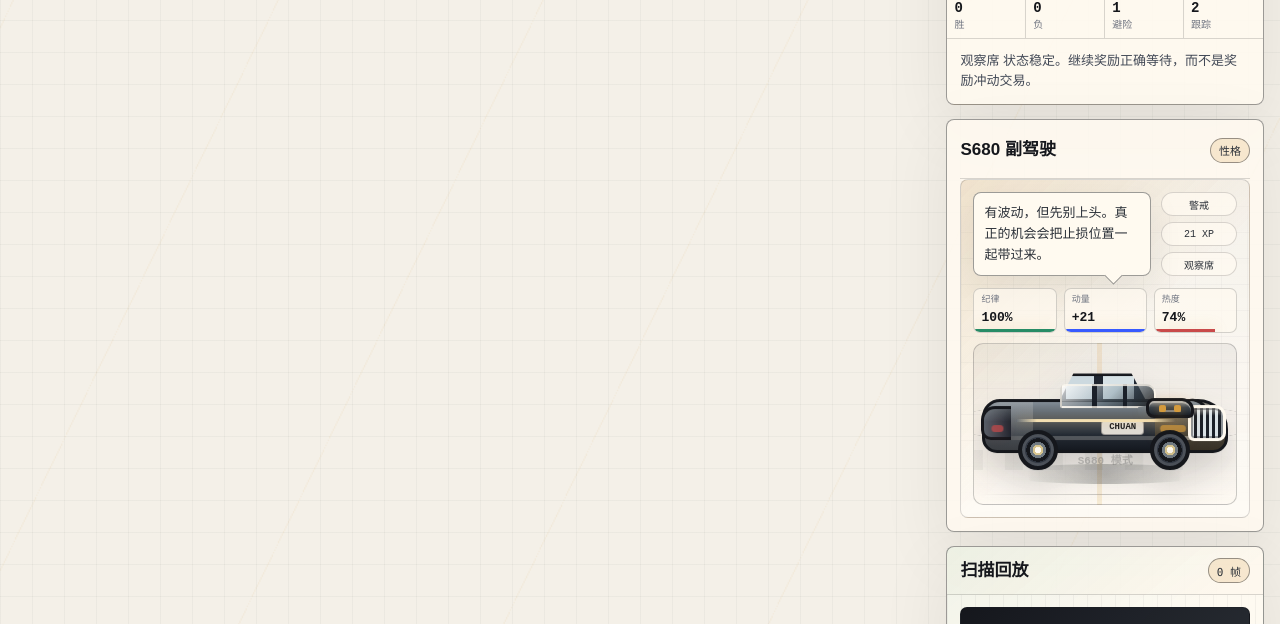
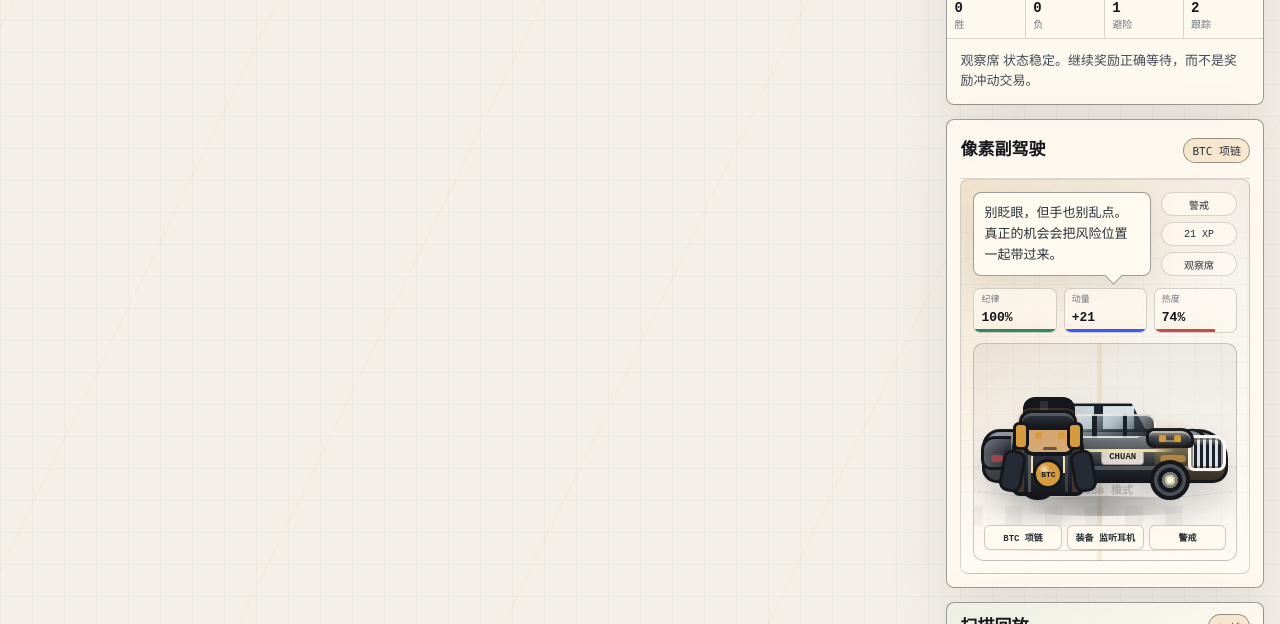
Before and after one commit to TianYuan1926/chuan-market-radar, a Next.js app: page / in a window 1280 px wide. Shown: the part 3500-4124 px from the top of the page. Built offline with nearby package versions, Linux system fonts and the light colour scheme; no server answers; the database is empty.

Commit message:
feat: add pixel copilot foundation

```diff
--- a/src/app/globals.css
+++ b/src/app/globals.css
@@ -1292,7 +1292,7 @@ p {
 .s680-stage {
   position: relative;
   z-index: 2;
-  min-height: 162px;
+  min-height: 218px;
   margin: 0 12px 12px;
   overflow: hidden;
   border: 1px solid rgba(21, 23, 28, 0.22);
@@ -1326,10 +1326,223 @@ p {
   animation: roadTick 2.8s var(--curve) infinite;
 }
 
+.copilot-avatar {
+  position: absolute;
+  left: 28px;
+  bottom: 58px;
+  z-index: 10;
+  width: 92px;
+  height: 118px;
+  filter: drop-shadow(8px 14px 12px rgba(21, 23, 28, 0.16));
+}
+
+.copilot-gear {
+  position: absolute;
+  top: 26px;
+  left: 17px;
+  z-index: 5;
+  width: 58px;
+  height: 20px;
+  border: 3px solid var(--ink);
+  border-radius: 12px 12px 4px 4px;
+  background: linear-gradient(180deg, #303743, #15171c);
+  box-shadow:
+    inset 0 3px 0 rgba(255, 250, 240, 0.18),
+    0 0 0 2px rgba(213, 155, 61, 0.2);
+}
+
+.copilot-gear::before,
+.copilot-gear::after {
+  content: "";
+  position: absolute;
+  top: 9px;
+  width: 10px;
+  height: 22px;
+  border: 3px solid var(--ink);
+  border-radius: 6px;
+  background: var(--amber);
+}
+
+.copilot-gear::before { left: -9px; }
+.copilot-gear::after { right: -9px; }
+
+.copilot-head {
+  position: absolute;
+  top: 18px;
+  left: 21px;
+  z-index: 4;
+  width: 52px;
+  height: 54px;
+  border: 4px solid var(--ink);
+  border-radius: 12px 12px 10px 10px;
+  background:
+    linear-gradient(180deg, rgba(255, 250, 240, 0.36), transparent 34%),
+    #d6a978;
+}
+
+.copilot-hair {
+  position: absolute;
+  top: -9px;
+  right: -4px;
+  left: -4px;
+  z-index: 2;
+  height: 22px;
+  border: 4px solid var(--ink);
+  border-bottom: 0;
+  border-radius: 12px 12px 4px 4px;
+  background:
+    linear-gradient(90deg, #15171c 0 30%, #2b3038 30% 48%, #15171c 48% 100%);
+}
+
+.copilot-expression {
+  position: absolute;
+  top: 24px;
+  left: 8px;
+  z-index: 3;
+  width: 30px;
+  height: 11px;
+  display: flex;
+  justify-content: space-between;
+  align-items: center;
+}
+
+.copilot-eye {
+  width: 7px;
+  height: 7px;
+  border-radius: 2px;
+  background: var(--green);
+  box-shadow: 0 0 12px rgba(39, 140, 102, 0.7);
+}
+
+.pet-module--alert .copilot-eye {
+  background: var(--amber);
+  box-shadow: 0 0 12px rgba(213, 155, 61, 0.82);
+}
+
+.pet-module--serious .copilot-eye {
+  height: 4px;
+  background: var(--red);
+  box-shadow: 0 0 12px rgba(201, 74, 74, 0.72);
+}
+
+.copilot-expression::after {
+  content: "";
+  position: absolute;
+  right: 8px;
+  bottom: -9px;
+  left: 8px;
+  height: 3px;
+  border-radius: 999px;
+  background: rgba(21, 23, 28, 0.56);
+}
+
+.copilot-body {
+  position: absolute;
+  left: 10px;
+  bottom: 6px;
+  z-index: 3;
+  width: 72px;
+  height: 62px;
+  border: 4px solid var(--ink);
+  border-radius: 14px 14px 8px 8px;
+  background:
+    linear-gradient(90deg, rgba(213, 155, 61, 0.2) 0 12%, transparent 12% 88%, rgba(213, 155, 61, 0.2) 88%),
+    linear-gradient(180deg, #343b46, #171b21);
+}
+
+.copilot-body::before,
+.copilot-body::after {
+  content: "";
+  position: absolute;
+  top: 12px;
+  width: 17px;
+  height: 36px;
+  border: 3px solid var(--ink);
+  border-radius: 9px;
+  background: #252b35;
+}
+
+.copilot-body::before {
+  left: -15px;
+  transform: rotate(10deg);
+}
+
+.copilot-body::after {
+  right: -15px;
+  transform: rotate(-10deg);
+}
+
+.copilot-jacket {
+  position: absolute;
+  inset: 8px 12px 0;
+  border-left: 3px solid rgba(255, 250, 240, 0.22);
+  border-right: 3px solid rgba(255, 250, 240, 0.14);
+}
+
+.copilot-chain {
+  position: absolute;
+  top: 5px;
+  left: 50%;
+  z-index: 4;
+  width: 34px;
+  height: 30px;
+  border: 2px solid #f3dfb2;
+  border-bottom: 0;
+  border-radius: 50% 50% 0 0;
+  transform: translateX(-50%);
+}
+
+.copilot-medallion {
+  position: absolute;
+  left: 50%;
+  bottom: -16px;
+  width: 30px;
+  height: 30px;
+  display: grid;
+  place-items: center;
+  border: 3px solid var(--ink);
+  border-radius: 50%;
+  background:
+    radial-gradient(circle at 35% 30%, rgba(255, 250, 240, 0.72), transparent 24%),
+    var(--amber);
+  color: var(--ink);
+  font-family: "Fira Code", "JetBrains Mono", monospace;
+  font-size: 8px;
+  font-weight: 900;
+  transform: translateX(-50%);
+}
+
+.copilot-level-strip {
+  position: absolute;
+  right: 10px;
+  bottom: 10px;
+  left: 10px;
+  z-index: 12;
+  display: grid;
+  grid-template-columns: repeat(3, minmax(0, 1fr));
+  gap: 5px;
+}
+
+.copilot-level-strip span {
+  min-width: 0;
+  overflow: hidden;
+  border: 1px solid rgba(21, 23, 28, 0.22);
+  border-radius: 6px;
+  padding: 5px 6px;
+  background: rgba(255, 250, 240, 0.82);
+  color: var(--ink-2);
+  font-family: "Fira Code", "JetBrains Mono", monospace;
+  font-size: 9px;
+  font-weight: 800;
+  text-align: center;
+  text-overflow: ellipsis;
+  white-space: nowrap;
+}
+
 .s680-shadow {
   position: absolute;
   left: 50%;
-  bottom: 20px;
+  bottom: 44px;
   z-index: 1;
   width: 214px;
   height: 20px;
@@ -1341,7 +1554,7 @@ p {
 .s680-car {
   position: absolute;
   left: 50%;
-  bottom: 28px;
+  bottom: 54px;
   width: 262px;
   height: 106px;
   transform: translateX(-50%);
--- a/src/components/radar/pixel-s680.tsx
+++ b/src/components/radar/pixel-s680.tsx
@@ -7,22 +7,33 @@ type PixelS680Props = {
 
 export function PixelS680({ mood, rankProfile }: PixelS680Props) {
   const moodLabel = mood === "serious" ? "刹车" : mood === "alert" ? "警戒" : "巡航";
+  const equipmentLabel = rankProfile?.tier.id === "s680-black"
+    ? "S680 座驾"
+    : rankProfile?.tier.id === "operator"
+      ? "冠军外套"
+      : rankProfile?.tier.id === "sniper"
+        ? "屏幕眼镜"
+        : rankProfile?.tier.id === "discipline"
+          ? "战术背心"
+          : rankProfile?.tier.id === "observer"
+            ? "监听耳机"
+            : "黑色外套";
   const discipline = rankProfile?.disciplineScore ?? (mood === "serious" ? 42 : mood === "alert" ? 68 : 76);
   const momentum = rankProfile?.recentMomentum ?? (mood === "alert" ? 8 : mood === "serious" ? -6 : 2);
   const heat = mood === "serious" ? 91 : mood === "alert" ? 74 : 36;
   const line = rankProfile?.petMood === mood
     ? rankProfile.petLine
     : mood === "serious"
-      ? "数据不干净时，我会先踩刹车。能解释失效点，再谈入场。"
+      ? "数据不干净时，我先踩刹车。能解释失效点，再谈下一步。"
       : mood === "alert"
-        ? "有波动，但先别上头。真正的机会会把止损位置一起带过来。"
+        ? "别眨眼，但手也别乱点。真正的机会会把风险位置一起带过来。"
         : "巡航中，等真正有赔率的机会。没有低风险区，就不强行开工。";
 
   return (
     <section className={`module pet-module pet-module--${mood}`}>
       <div className="module-head module-head--flush">
-        <h2>S680 副驾驶</h2>
-        <span className="tag">性格</span>
+        <h2>像素副驾驶</h2>
+        <span className="tag">BTC 项链</span>
       </div>
 
       <div className="pet-plate">
@@ -55,8 +66,24 @@ export function PixelS680({ mood, rankProfile }: PixelS680Props) {
           </div>
         </div>
 
-        <div className="s680-stage" aria-label="S680 副驾驶像素车">
+        <div className="s680-stage" aria-label="像素副驾驶与 S680 座驾">
           <div className="s680-shadow" />
+          <div className={`copilot-avatar copilot-avatar--${mood}`} aria-label="男性像素副驾驶">
+            <div className="copilot-gear" />
+            <div className="copilot-head">
+              <div className="copilot-hair" />
+              <div className="copilot-expression">
+                <span className="copilot-eye copilot-eye--left" />
+                <span className="copilot-eye copilot-eye--right" />
+              </div>
+            </div>
+            <div className="copilot-body">
+              <div className="copilot-jacket" />
+              <div className="copilot-chain">
+                <span className="copilot-medallion">BTC</span>
+              </div>
+            </div>
+          </div>
           <div className="s680-car">
             <div className="s680-tail" />
             <div className="s680-roof" />
@@ -75,6 +102,11 @@ export function PixelS680({ mood, rankProfile }: PixelS680Props) {
             <div className="s680-wheel s680-wheel--right" />
             <div className="s680-badge">S680 模式</div>
           </div>
+          <div className="copilot-level-strip" aria-label="副驾驶装备">
+            <span>BTC 项链</span>
+            <span>装备 {equipmentLabel}</span>
+            <span>{moodLabel}</span>
+          </div>
         </div>
       </div>
     </section>
```
Also changed, not shown: 3 other files (tests, documents, lock files or other folders).
